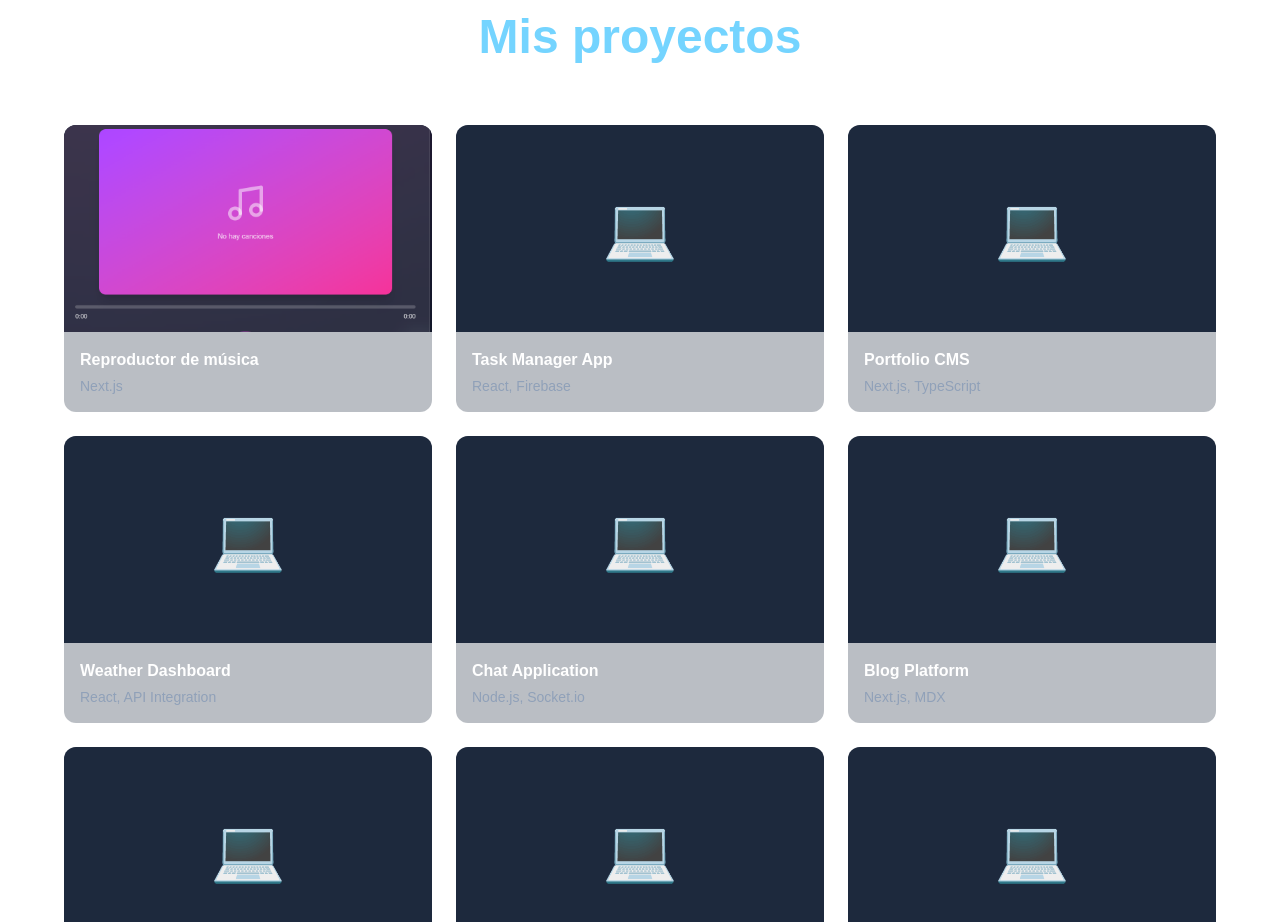
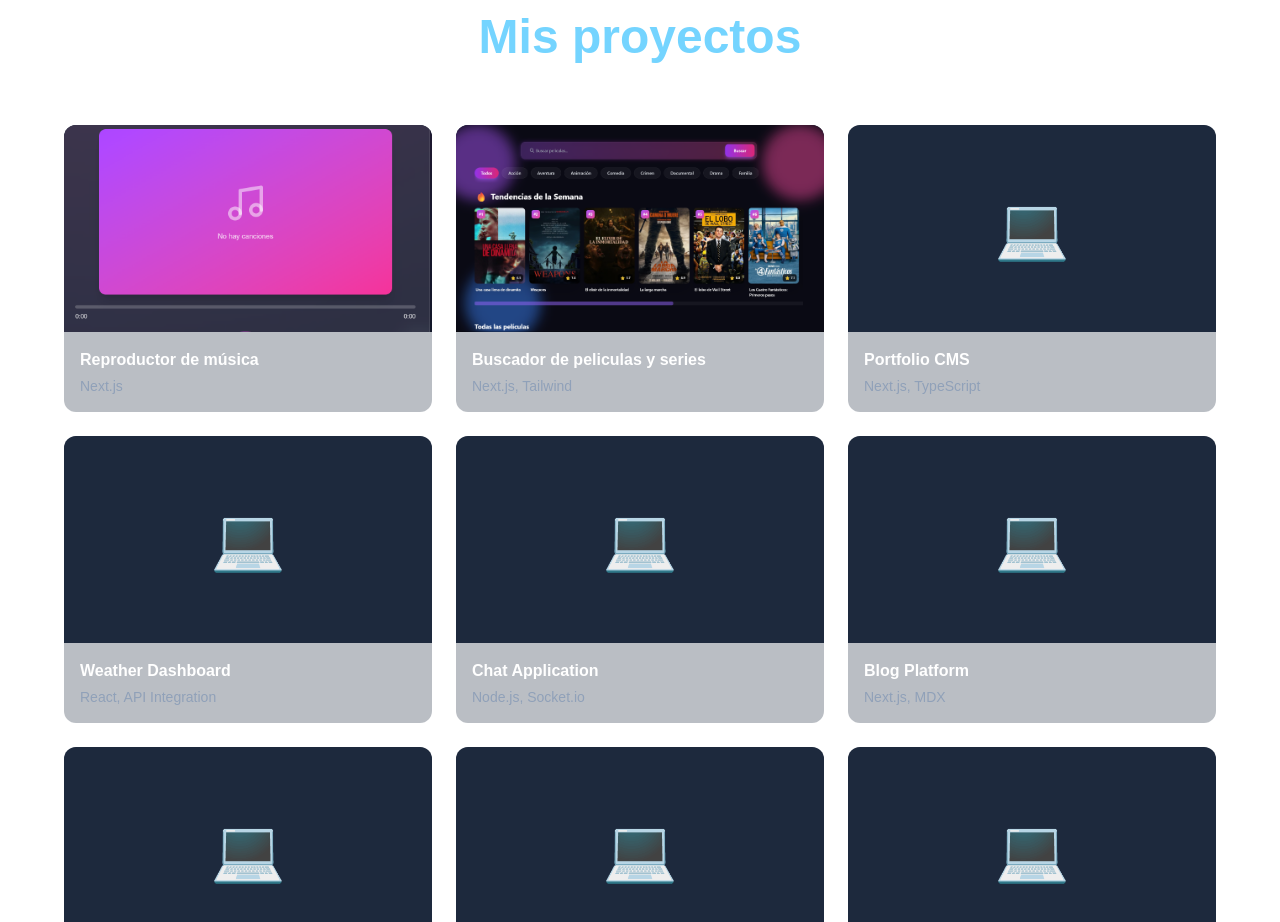
Before and after one commit to Andres766/Portafolio., a Next.js app: page / in a window 1280 px wide. Shown: the part 3501-4423 px from the top of the page. Built offline with nearby package versions, Linux system fonts and the light colour scheme.

Commit message:
añado proyecto de peliculas

```diff
--- a/src/app/page.tsx
+++ b/src/app/page.tsx
@@ -194,8 +194,10 @@ export default function Portfolio() {
       const viewportH = window.innerHeight
       const overlap = Math.max(0, viewportH - rect.top)
       const base = 32 // px ~ bottom-8
-      const margin = 16 // px gap above footer
-      setNavBottom(base + (overlap > 0 ? overlap + margin : 0))
+      const margin = 16 // px gap por encima del footer
+      const maxBottom = 96 // px ~ bottom-24 (límite superior)
+      const computed = base + (overlap > 0 ? overlap + margin : 0)
+      setNavBottom(Math.min(computed, maxBottom))
     }
     update()
     window.addEventListener('scroll', update, { passive: true })
@@ -292,7 +294,7 @@ export default function Portfolio() {
   // Datos de proyectos
   const projects = [
     { title: 'Reproductor de música', tech: 'Next.js', description: { es: 'Reproductor de música', en: 'Music player' }, repo: 'https://github.com/Andres766/Reproductor-de-musica', demo: 'https://reproductor-de-musica-nzcrytegu-andres766s-projects.vercel.app', image: '/reproductor.jpg' },
-    { title: 'Task Manager App', tech: 'React, Firebase', description: { es: 'Aplicación de gestión de tareas con sincronización en tiempo real', en: 'Task management app with real-time sync' }, repo: '#', demo: '#' },
+    { title: 'Buscador de peliculas y series', tech: 'Next.js, Tailwind', description: { es: 'Explorador de películas y series con buscador, fichas y tendencias.', en: 'Movies and series search with discovery and details.' }, repo: 'https://github.com/Andres766/Cinemix', demo: 'https://cinemix-eosin.vercel.app', image: '/apppelicula.jpg' },
     { title: 'Portfolio CMS', tech: 'Next.js, TypeScript', description: { es: 'Sistema de gestión de contenido para portfolios personales', en: 'Content management system for personal portfolios' }, repo: '#', demo: '#' },
     { title: 'Weather Dashboard', tech: 'React, API Integration', description: { es: 'Dashboard meteorológico con visualización de datos', en: 'Weather dashboard with data visualization' }, repo: '#', demo: '#' },
     { title: 'Chat Application', tech: 'Node.js, Socket.io', description: { es: 'Aplicación de chat en tiempo real con salas privadas', en: 'Real-time chat app with private rooms' }, repo: '#', demo: '#' },
```
Also changed, not shown: public/apppelicula.jpg (added).
